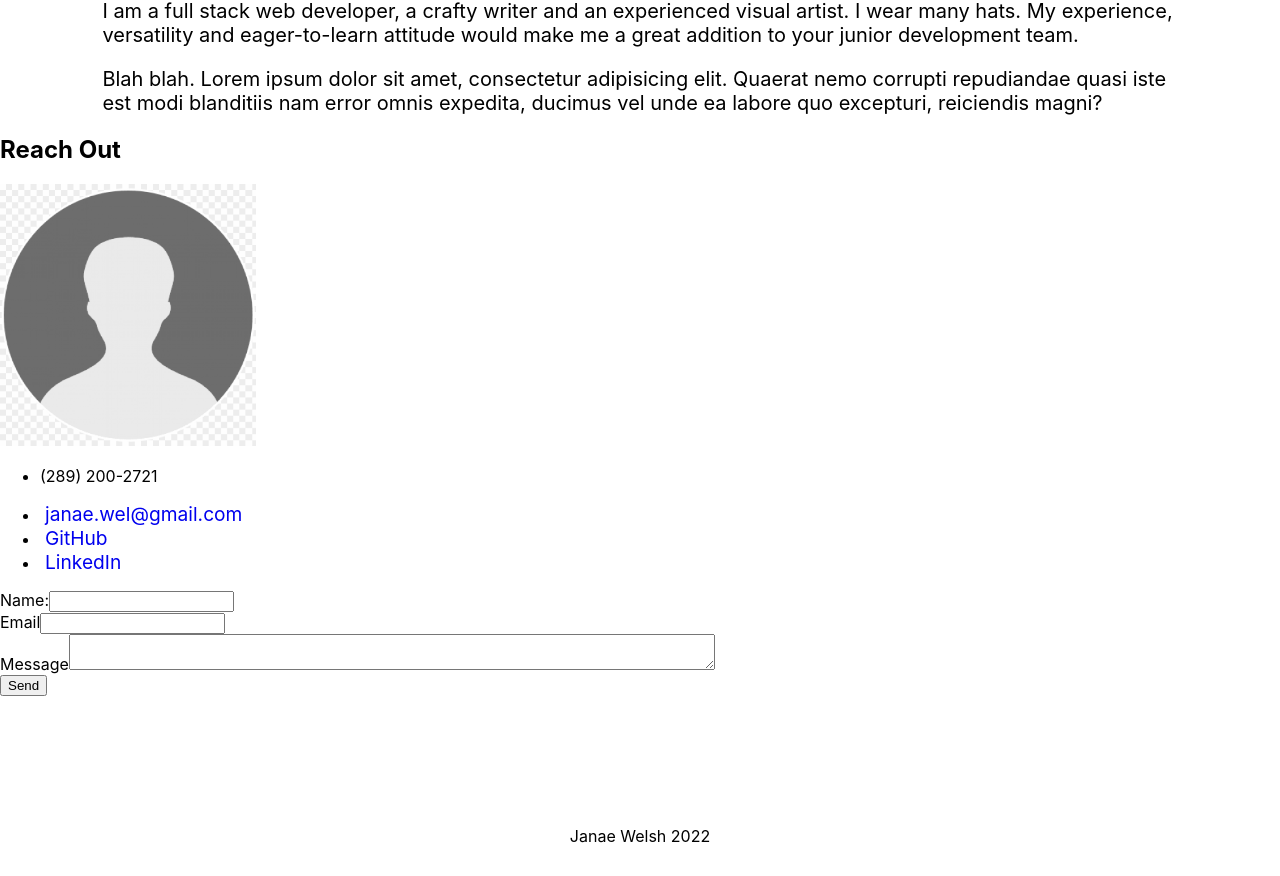
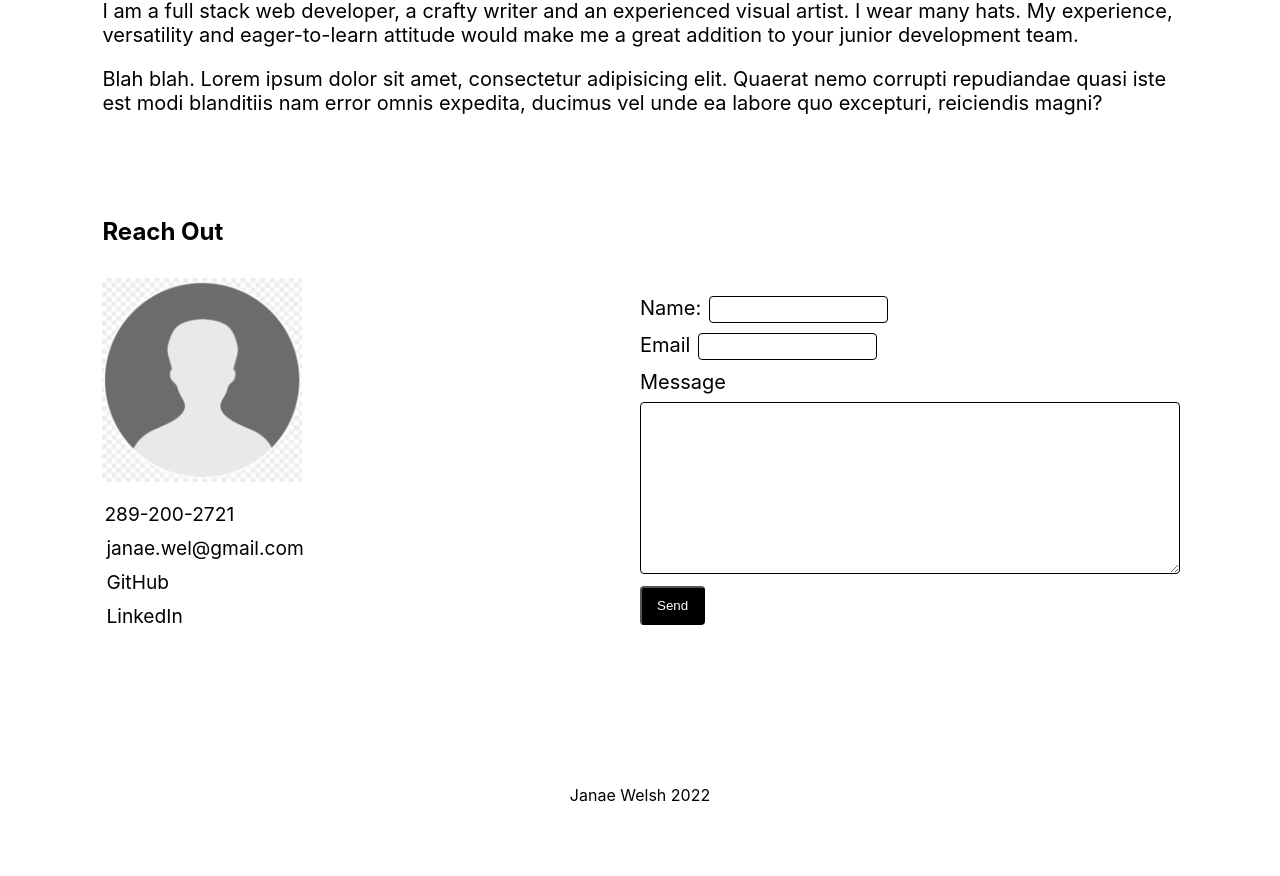
Before and after one commit to gitJanaeW/react-portfolio, a React (Create React App) app: page / in a window 1280 px wide. Shown: the part 489-1365 px from the top of the page. After the commit the page ends 1324 px from the top, so only its background shows below. Built offline with nearby package versions, Linux system fonts and the light colour scheme.

Commit message:
css done

```diff
--- a/src/App.css
+++ b/src/App.css
@@ -127,6 +127,79 @@ a {
   opacity: 100%;
 }
 
+/* CONTACT PAGE */
+.contact {
+  margin: 8%;
+}
+
+.quick-list > * {
+  position: relative;
+  right: 41px;
+  list-style: none;
+  margin: 10px 0;
+  padding: 0;
+}
+
+.flex-contact {
+  display: flex;
+  justify-content: space-between;
+  align-items: center;
+  flex-wrap: wrap;
+}
+
+.quick-info {
+  margin: 0 100px 0 0;
+}
+
+.a-contact{
+  color: black
+}
+
+.p-contact {
+  font-size: larger;
+  margin: 0 0 0 3px;
+}
+
+.headshot {
+  width: 200px;
+}
+
+.align {
+  display: flex;
+  align-items: flex-start;
+}
+
+label {
+  margin: 0 8px 0 0;
+  font-size: 15pt;
+}
+
+input, textarea {
+  margin: 0 0 10px 0;
+  padding: 5px 0;
+  border: black 1px solid;
+  border-radius: 4px;
+}
+
+textarea {
+  margin: 8px 0;
+  width: 100%;
+  height: 20vh;
+}
+
+form {
+  margin: 30px 0;
+  width: 50%;
+  min-width: 300px;
+}
+
+button {
+  padding: 10px 15px;
+  border-radius: 4px;
+  color: white;
+  background-color: black;
+}
+
 /* footer */
 footer {
   margin: 130px 0 30px 0;
--- a/src/components/Contact/index.js
+++ b/src/components/Contact/index.js
@@ -3,32 +3,35 @@ import placeholderHeadshot from '../../assets/placeholder-headshot.png';
 
 const Contact = () => {
     return (
-        <section>
+        <section className="contact">
             <h1>Reach Out</h1>
+            <div className="flex-contact">
+                <div className="quick-info">
                     <div>
-                <img style={{width: "20%"}} src={placeholderHeadshot} alt="Headshot of Janae Welsh in business casual attire"/>
-                <ul>
-                    <li>
-                        <p>(289) 200-2721</p>
+                        <img className="headshot" src={placeholderHeadshot} alt="Headshot of Janae Welsh in business casual attire"/>
+                        <ul className="quick-list">
+                            <li className="test">
+                                <p className="p-contact">289-200-2721</p>
                             </li>
                             <li>
-                        <a href="mailto: janae.wel@gmail.com" target="blank">janae.wel@gmail.com</a>
+                                <a className="a-contact" href="mailto: janae.wel@gmail.com" target="blank">janae.wel@gmail.com</a>
                             </li>
                             <li>
-                        <a href="https://githubcom/gitJanaeW?tab=repositories" target="blank">GitHub</a>
+                                <a className="a-contact" href="https://githubcom/gitJanaeW?tab=repositories" target="blank">GitHub</a>
                             </li>
                             <li>
-                        <a href="https://www.linkedin.com/in/janae-welsh-01a52a23a/" target="blank">LinkedIn</a>
+                                <a className="a-contact" href="https://www.linkedin.com/in/janae-welsh-01a52a23a/" target="blank">LinkedIn</a>
                             </li>
                         </ul>
                 </div>
+                    </div>
                 <form>
-                <div>
+                    <div className="align">
                         {/* name */}
                         <label htmlFor="name">Name:</label>
                         <input type='text' name='name'/>
                     </div>
-                <div>
+                    <div className="align">
                         {/* email */}
                         <label htmlFor="email">Email</label>
                         <input type='email' name='email'/>
@@ -36,10 +39,12 @@ const Contact = () => {
                     <div>
                         {/* message */}
                         <label htmlFor='message'>Message</label>
-                    <textarea name='message' style={{width: "50%"}}/>
+                        <br/>
+                        <textarea name='message'/>
                     </div>
                     <button type='submit'>Send</button>
                 </form>
+            </div>
         </section>
     );
 };
```
Lines whose indentation alone changed are shown as unchanged.
